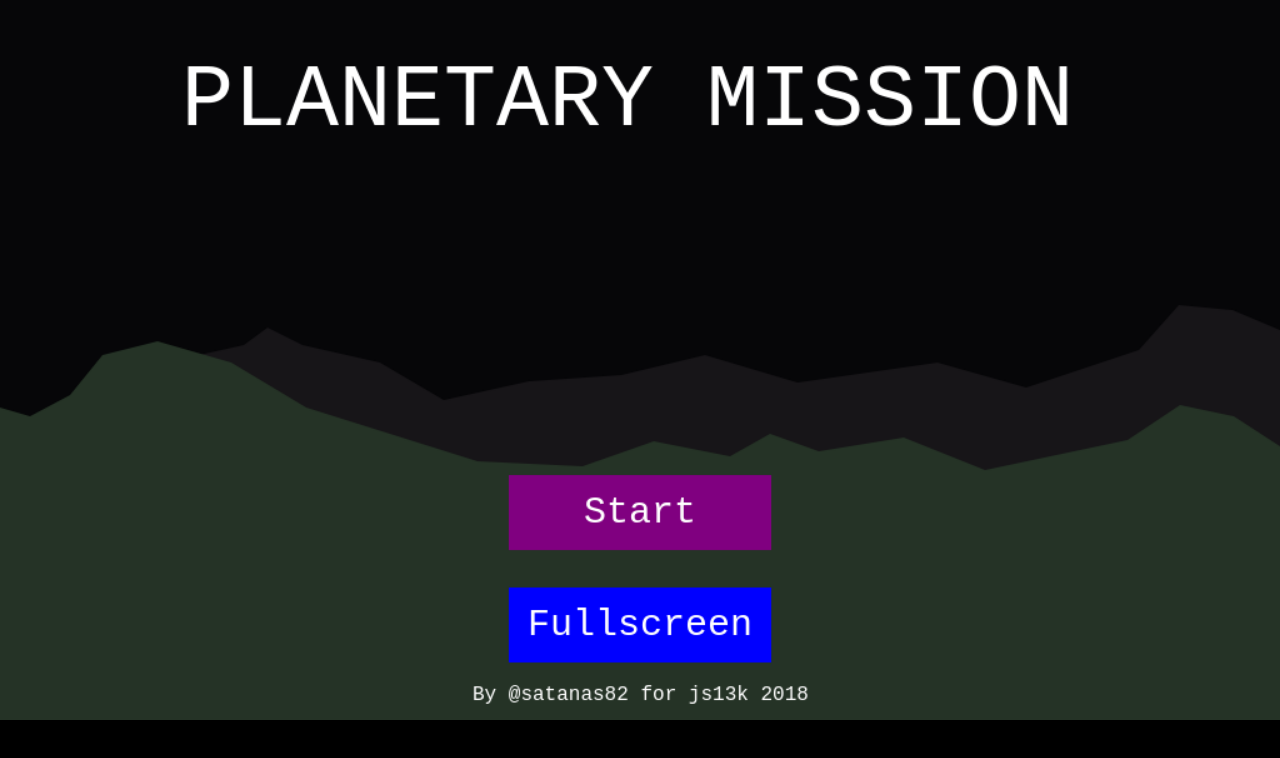
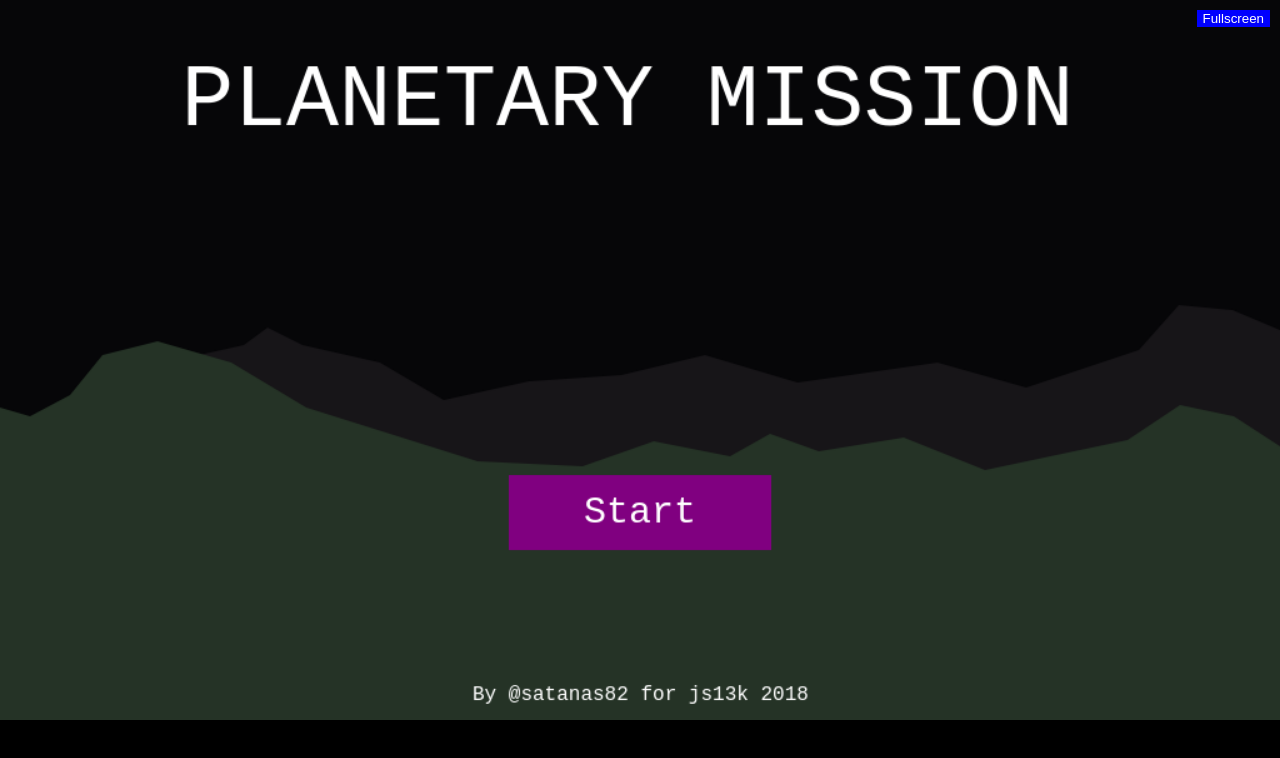
Before and after one commit to satanas/predestine, a website: page index.html in a window 1280 px wide. Drawn offline with Linux system fonts and the light colour scheme.

Commit message:
Adding actual button for fullscreen

```diff
--- a/index.html
+++ b/index.html
@@ -6,6 +6,7 @@
   <meta name="viewport" content="width=device-width, initial-scale=1, maximum-scale=1, user-scalable=0"/>
 </head>
 <body>
+  <button id='b' onclick="goFullscreen()">Fullscreen</button>
   <canvas id="c" width="1024" height="576"></canvas>
   <!-- Begin imports -->
   <script src="js/engine/core/setup.js"></script>
--- a/js/scenes/menu.js
+++ b/js/scenes/menu.js
@@ -5,7 +5,7 @@ class MenuScene extends Scene {
     this.titleY = 100;
     this.transition = false;
     this.startBtn = new MenuButton(0, 380, 'Start', 'purple', this.startTransition.bind(this));
-    this.fullScreenBtn = new MenuButton(0, 470, 'Fullscreen', 'blue', goFullscreen);
+    //this.fullScreenBtn = new MenuButton(0, 470, 'Fullscreen', 'blue', goFullscreen);
     this.font = new TextRenderer('monospace', '#fff', 70);
     this.smallFont = new TextRenderer('monospace', '#fff', 16);
     this.mountains = new Mountains();
@@ -26,7 +26,7 @@ class MenuScene extends Scene {
 
     if (this.status === 'in') {
       this.startBtn.y += this.speed * this.deltaTime / 1000;
-      this.fullScreenBtn.y += this.speed * this.deltaTime / 1000;
+      //this.fullScreenBtn.y += this.speed * this.deltaTime / 1000;
       this.titleY -= this.speed * this.deltaTime / 1000;
       if (this.startBtn.y > $.vh && this.titleY <= 0) {
         this.status = 'crash';
@@ -38,6 +38,7 @@ class MenuScene extends Scene {
       this.ship.update(this.deltaTime);
       this.timeCounter -= this.deltaTime;
       if (this.timeCounter <= 0 && !this.done) {
+        D.body.getElementsByTagName('button')[0].remove();
         this.done = 1;
         $.scenemng.load(LevelSelectionScene);
       }
@@ -53,9 +54,9 @@ class MenuScene extends Scene {
     this.smallFont.render($.ctx, 'By @satanas82 for js13k 2018', 378, 560);
     $.cam.render(this.startBtn);
 
-    if (!isFullscreen()) {
-      $.cam.render(this.fullScreenBtn);
-    }
+    //if (!isFullscreen()) {
+    //  $.cam.render(this.fullScreenBtn);
+    //}
 
     if (this.status === 'delay') {
       $.cam.render(this.ship);
--- a/style.css
+++ b/style.css
@@ -19,3 +19,11 @@ canvas {
   display: block;
   /*cursor: none;*/
 }
+#b {
+  position: absolute;
+  color: #fff;
+  top: 10px;
+  right: 10px;
+  background-color: blue;
+  border: 0;
+}
```
